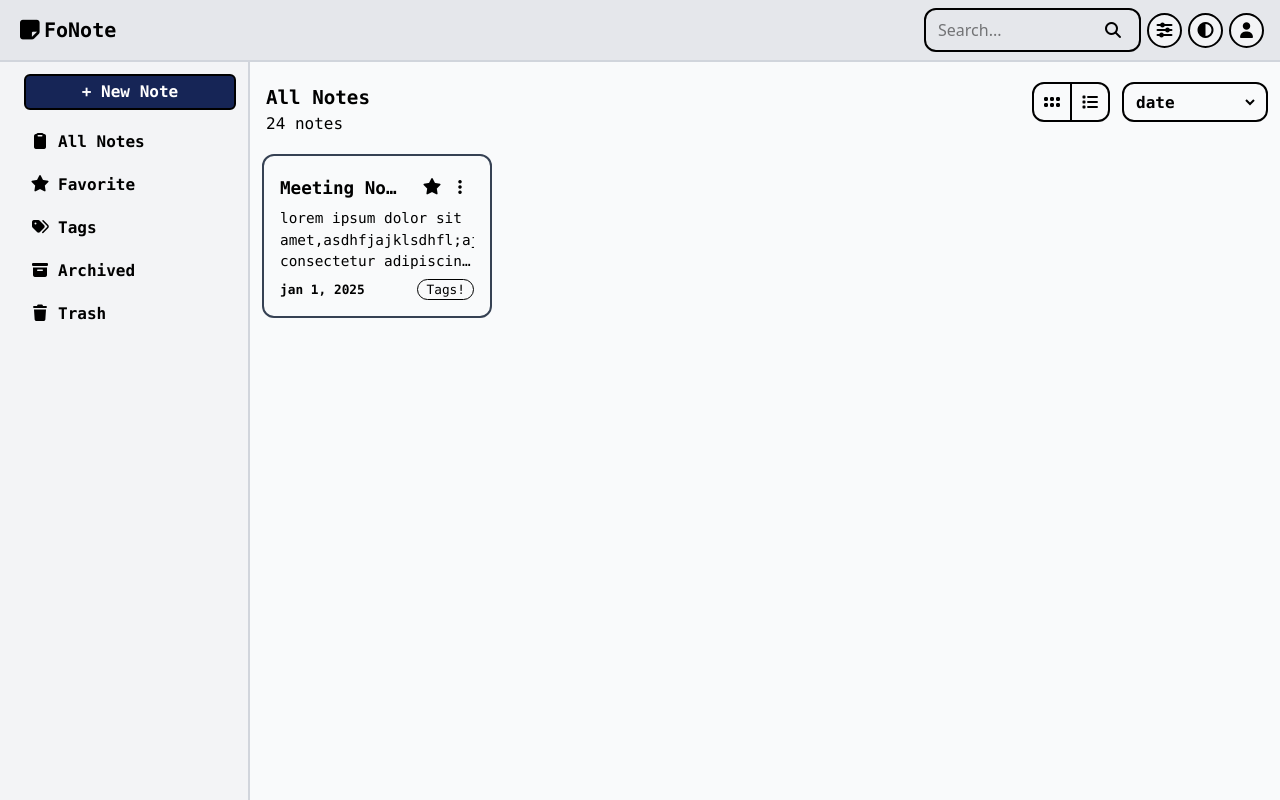
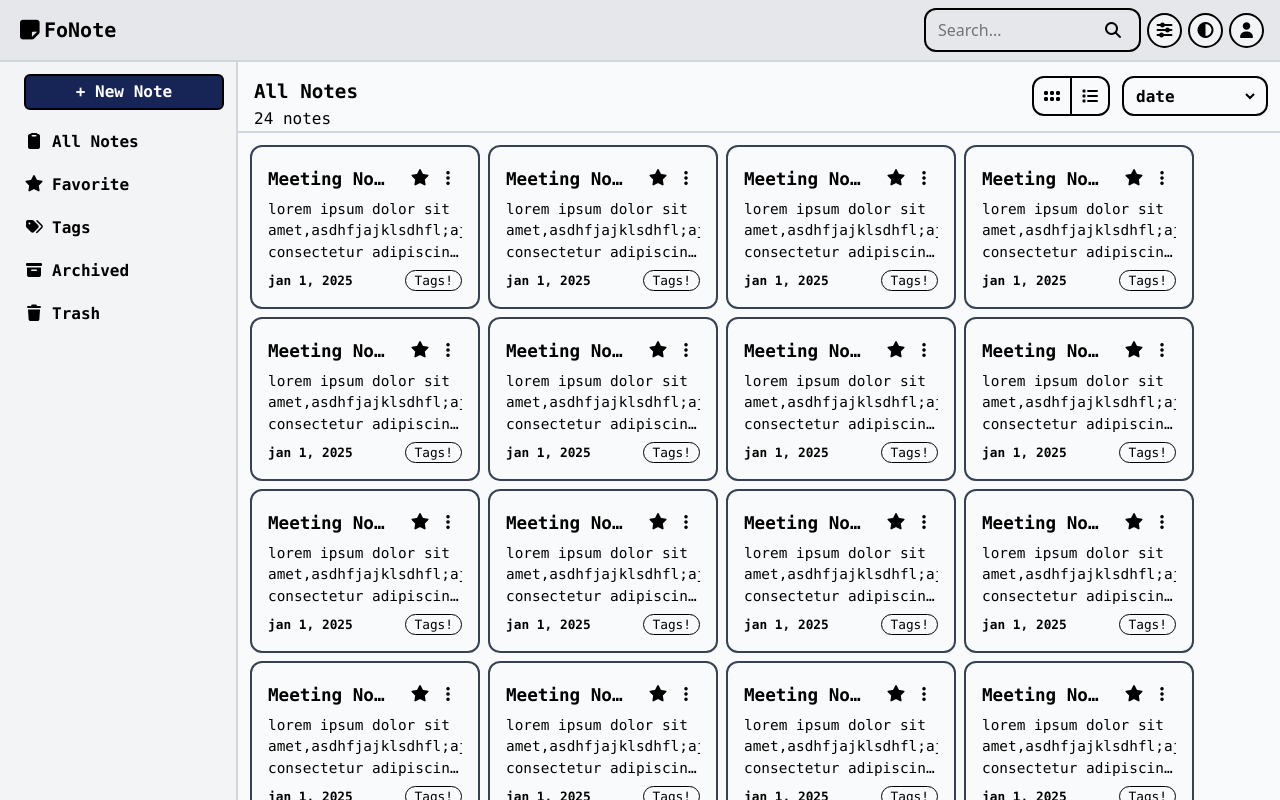
Before and after one commit to kindaMid72/Dotify, a React (Vite) app: page /notes in a window 1280 px wide. Built offline with nearby package versions, Linux system fonts and the light colour scheme.

Commit message:
adjust the folder structure, and add some routes in the Apps

```diff
--- a/src/App.jsx
+++ b/src/App.jsx
@@ -1,27 +1,17 @@
-import { BrowserRouter } from 'react-router-dom';
-import Main_Content from './Main_Content.jsx';
-import Main_Header from './Main_Header.jsx';
-import Navbar from './navbar.jsx';
-import Side_Panel from './Side_Panel.jsx';
+import { createBrowserRouter, RouterProvider, Link, useNavigate} from 'react-router-dom';
+import Front_Page from './Landing_Page/Front_Page.jsx';
+import Notes_App from './Main_Apps/Notes_App.jsx';
+
 function App() {
+  const route = createBrowserRouter([
+    { path: '/', element: <Front_Page /> },
+    { path: '/notes', element: <Notes_App /> },
+    {path: '/*', element: <h1 className='pt-10 text-center'>this address goes nowhere, click <Link to='/' className='font-black'>Here</Link> to the landing page</h1>}
+  ])
 
   return (
     <>
-      <BrowserRouter>
-        <div className='flex flex-col h-screen bg-gray-50'>
-          <Navbar />
-          <div className='flex overflow-auto h-full w-full'> {/* penyelesaiannya cuman gn, dah itu aja */}
-            <Side_Panel />
-            <div className='flex flex-1 flex-col'>
-              <Main_Header />
-              {/* router based content (dependency: search, category, sort, view) */}
-              <Main_Content />
-            </div>
-          </div>
-        </div>
-
-
-      </BrowserRouter>
+      <RouterProvider router={route} />
     </>
   )
 }
--- /dev/null
+++ b/src/Landing_Page/Front_Page.jsx
@@ -0,0 +1,10 @@
+
+
+export default () => {
+    return (
+    <>
+    <h1>this shit is the front page</h1>
+    </>
+
+    );
+}
--- /dev/null
+++ b/src/Main_Apps/Main_Content.jsx
@@ -0,0 +1,32 @@
+import Notes_Card from "../components/Notes_Card.jsx";
+
+export default () => {
+    return (
+
+        <div className="p-3 flex flex-wrap justify-start content-start items-start gap-2 overflow-auto">
+            <Notes_Card />
+            <Notes_Card />
+            <Notes_Card />
+            <Notes_Card />
+            <Notes_Card />
+            <Notes_Card />
+            <Notes_Card />
+            <Notes_Card />
+            <Notes_Card />
+            <Notes_Card />
+            <Notes_Card />
+            <Notes_Card />
+            <Notes_Card />
+            <Notes_Card />
+            <Notes_Card />
+            <Notes_Card />
+            <Notes_Card />
+            <Notes_Card />
+            <Notes_Card />
+
+        </div>
+
+
+
+    );
+}
--- a/src/Main_Header.jsx
+++ b/src/Main_Apps/Main_Header.jsx
@@ -3,7 +3,7 @@ import { useEffect, useState } from "react";
 export default () =>{
     return(
     <>
-        <div id="Header" className="flex items-center w-full h-20 ">
+        <div id="Header" className="flex items-center w-full h-20 border-b-2 border-gray-300">
             <div className="pl-4 pt-4 flex-1"> {/* category section */}
                 <h1 className="text-[1.2em] font-bold font-mono">All Notes</h1> {/* based on sidebar selection */}
                 <p className="font-mono">24 notes</p> {/* based on the number of notes available on that category */}
--- /dev/null
+++ b/src/Main_Apps/Notes_App.jsx
@@ -0,0 +1,25 @@
+import Main_Header from './Main_Header.jsx';
+import Side_Panel from './Side_Panel.jsx';
+import Main_Content from './Main_Content.jsx';
+import Navbar from './navbar.jsx';
+function Notes_App() {
+
+
+  return (
+    <>
+      <div className='flex flex-col h-screen bg-gray-50'>
+        <Navbar />
+        <div className='flex flex-1 overflow-auto'> {/* Hapus overflow-auto dari sini, overflow-auto mengaktifkan scrollbar untuk anaknya dengan cara memberi batasan tinggi maksimal, sortoff bilang kalo overflow jangan tambah tinggi, izinkan aktifkan scroll */}
+          <Side_Panel />
+          <div className='flex flex-col'>
+            <Main_Header />
+            {/* router based content (dependency: search, category, sort, view) */}
+            <Main_Content />
+          </div>
+        </div>
+      </div>
+    </>
+  )
+}
+
+export default Notes_App;
--- a/src/Side_Panel.jsx
+++ b/src/Main_Apps/Side_Panel.jsx
@@ -6,7 +6,7 @@ function Side_Panel () {
     return <>
         <div className='p-3 w-[250px] flex flex-col items-center border-gray-300 border-r-2 pl-6 [&_*]:mb-2 [&_*]:font-mono [&_*]:font-extrabold [&_*]:cursor-pointer bg-gray-100'>
             <button className='border-2 w-full border-black rounded-md px-2 py-1 bg-blue-950 text-white font-mono font-[900] !mb-5'>+ New Note</button>
-            <ol className=' flex flex-col justify-start w-[200px] items-start gap-2 flex-grow [&_i]:mr-2'>
+            <ol className=' flex flex-col justify-start w-[200px] items-start gap-2 [&_i]:mr-2 overflow-auto'>
                 <li><i className="fa-solid fa-clipboard"></i>All Notes</li>
                 <li><i className="fa-solid fa-star"></i>Favorite</li>
                 <li><i className="fa-solid fa-tags"></i>Tags</li>
--- a/src/Main_Content.jsx
+++ /dev/null
@@ -1,15 +0,0 @@
-import Notes_Card from "./components/Notes_Card.jsx";
-import { useState } from "react";
-
-export default () => {
-    return (
-
-        <div className="p-3 flex flex-wrap justify-start content-start items-start gap-2 overflow-auto flex-1">
-            <Notes_Card />
-
-        </div>
-
-
-
-    );
-}
```
Also changed, not shown: src/Main_Apps/navbar.jsx (renamed from src/navbar.jsx).
